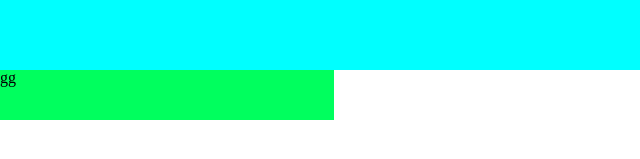
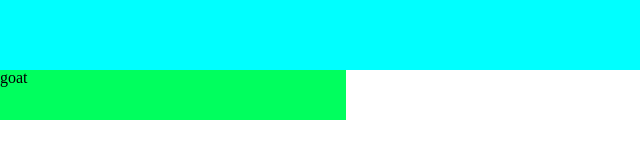
Before and after one commit to MysticNate/InvestingSiteMas, a plain HTML site: page index.html in a window 1280 px wide. Shown: the part 529-688 px from the top of the page, 0-640 px from the left. Drawn offline with Linux system fonts and the light colour scheme; files that its build step writes are made by us from their sources; files whose address does not match are found by name.

Commit message:
Update index.html

```diff
--- a/index.html
+++ b/index.html
@@ -28,7 +28,7 @@
           </div>
     </header>
     <main id="main">
-       gg
+       goat
     </main>
 </body>
 </html>
```
